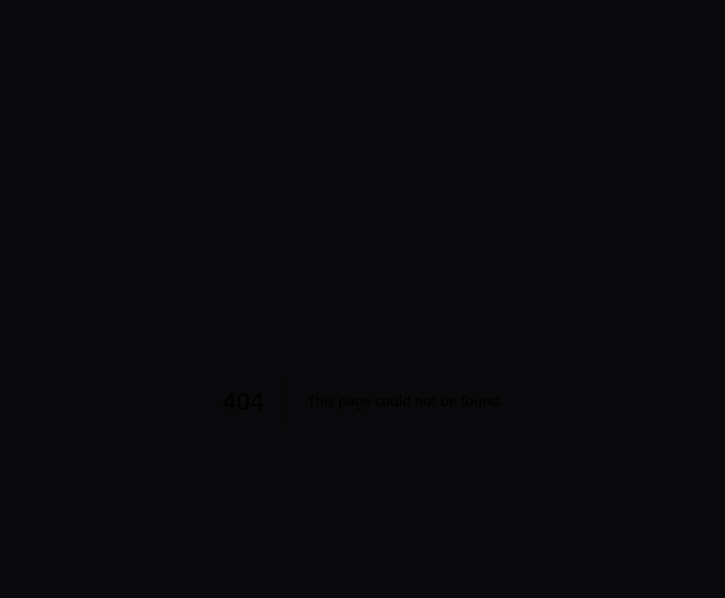
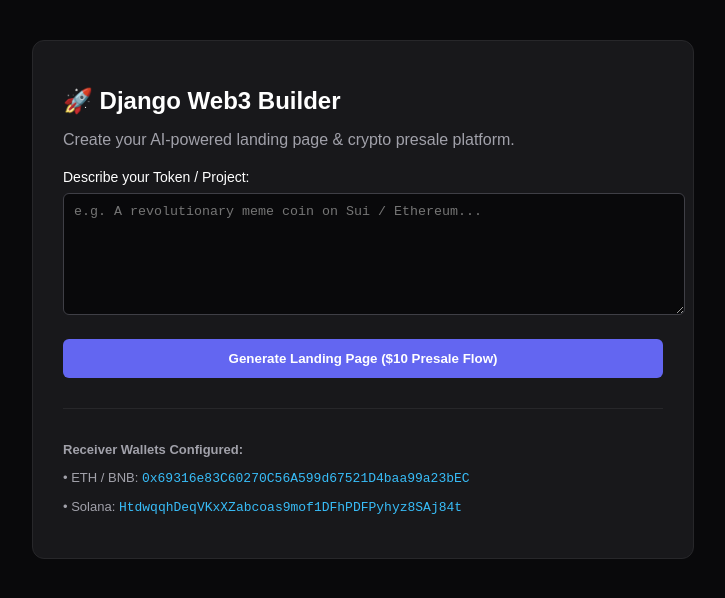
Before and after one commit to mougariam-cmyk/django-builder, a Next.js app: page /create in a window 1280 px wide. Before the commit this address had no page. Shown: the top 598 px of the page, without its empty margins (277-1002 px from the left). Built offline with nearby package versions, Linux system fonts and the light colour scheme.

Commit message:
Create page.tsx

```diff
--- /dev/null
+++ b/app/create/page.tsx
@@ -0,0 +1,68 @@
+'use client';
+import { useState } from 'react';
+
+export default function CreatePage() {
+  const [prompt, setPrompt] = useState('');
+  const [loading, setLoading] = useState(false);
+  const [result, setResult] = useState<any>(null);
+
+  // عناوين محافظك الحقيقية للاستقبال
+  const EVM_WALLET = "0x69316e83C60270C56A599d67521D4baa99a23bEC"; // Ethereum & BNB
+  const SOL_WALLET = "HtdwqqhDeqVKxXZabcoas9mof1DFhPDFPyhyz8SAj84t"; // Solana
+
+  const handleGenerate = async () => {
+    setLoading(true);
+    try {
+      const res = await fetch('/api/generate-and-save', {
+        method: 'POST',
+        headers: { 'Content-Type': 'application/json' },
+        body: JSON.stringify({ prompt }),
+      });
+      const data = await res.json();
+      setResult(data);
+    } catch (err) {
+      alert('Error generating page');
+    }
+    setLoading(false);
+  };
+
+  return (
+    <main style={{ minHeight: '100vh', backgroundColor: '#09090b', color: '#fff', padding: '40px', fontFamily: 'sans-serif' }}>
+      <div style={{ maxWidth: '600px', margin: '0 auto', background: '#18181b', padding: '30px', borderRadius: '12px', border: '1px solid #27272a' }}>
+        <h1 style={{ fontSize: '24px', marginBottom: '10px' }}>🚀 Django Web3 Builder</h1>
+        <p style={{ color: '#a1a1aa', marginBottom: '20px' }}>Create your AI-powered landing page & crypto presale platform.</p>
+
+        <div style={{ marginBottom: '20px' }}>
+          <label style={{ display: 'block', marginBottom: '8px', fontSize: '14px' }}>Describe your Token / Project:</label>
+          <textarea
+            value={prompt}
+            onChange={(e) => setPrompt(e.target.value)}
+            placeholder="e.g. A revolutionary meme coin on Sui / Ethereum..."
+            style={{ width: '100%', height: '100px', background: '#09090b', border: '1px solid #3f3f46', color: '#fff', padding: '10px', borderRadius: '6px' }}
+          />
+        </div>
+
+        <button
+          onClick={handleGenerate}
+          disabled={loading}
+          style={{ width: '100%', padding: '12px', background: '#6366f1', color: '#fff', border: 'none', borderRadius: '6px', fontWeight: 'bold', cursor: 'pointer' }}
+        >
+          {loading ? 'Generating with AI...' : 'Generate Landing Page ($10 Presale Flow)'}
+        </button>
+
+        <div style={{ marginTop: '30px', borderTop: '1px solid #27272a', paddingTop: '20px', fontSize: '13px', color: '#a1a1aa' }}>
+          <p><strong>Receiver Wallets Configured:</strong></p>
+          <p>• ETH / BNB: <code style={{ color: '#38bdf8' }}>{EVM_WALLET}</code></p>
+          <p>• Solana: <code style={{ color: '#38bdf8' }}>{SOL_WALLET}</code></p>
+        </div>
+
+        {result && (
+          <div style={{ marginTop: '20px', background: '#27272a', padding: '15px', borderRadius: '6px' }}>
+            <h3 style={{ color: '#4ade80', marginBottom: '5px' }}>Success!</h3>
+            <p>{result.message || 'Page generated successfully.'}</p>
+          </div>
+        )}
+      </div>
+    </main>
+  );
+}
```
